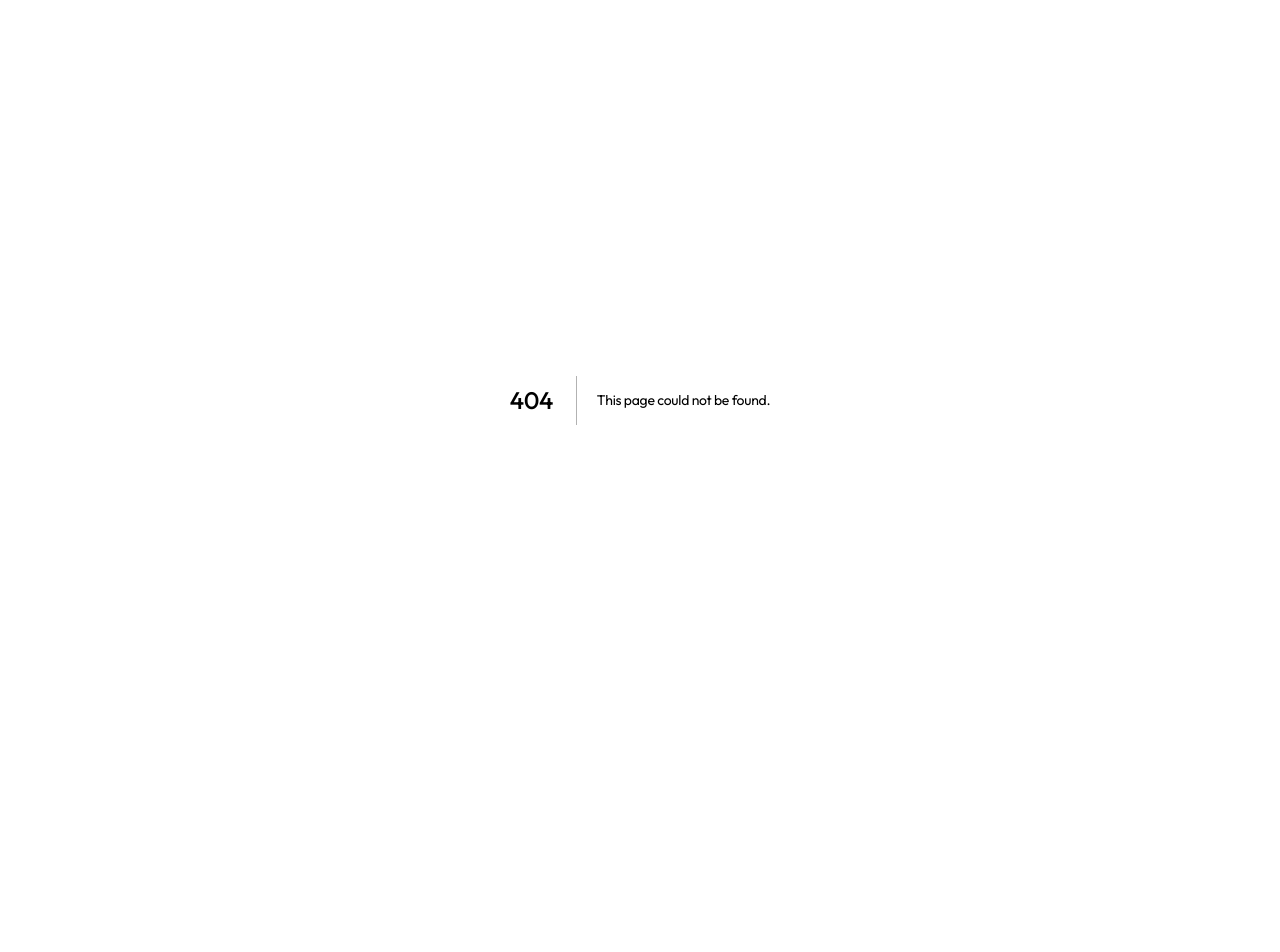
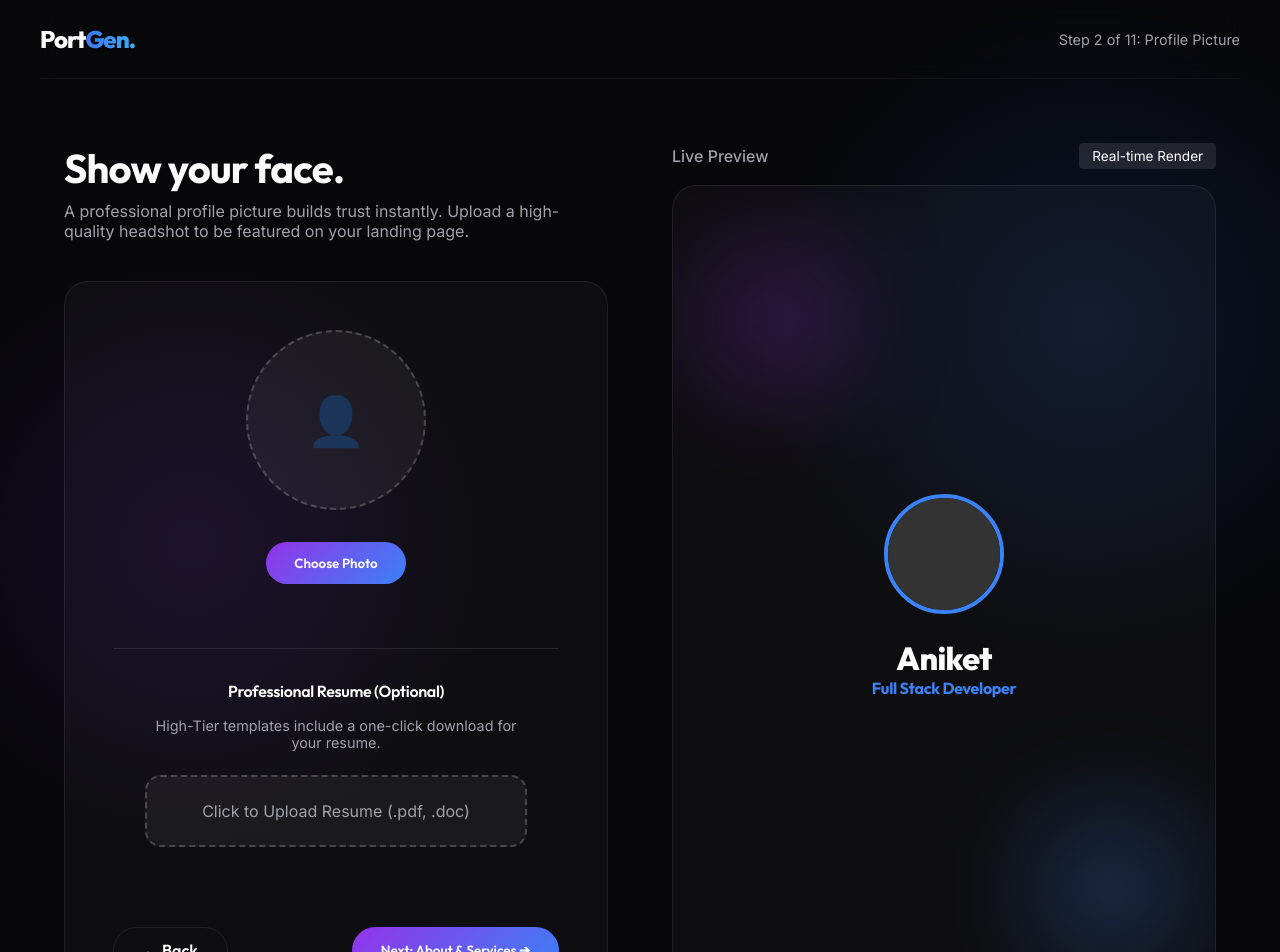
Before and after one commit to WhyNotNarayan/Portfolio-Generator, a Next.js app: page /wizard/step-profile in a window 1280 px wide. Before the commit this address had no page. Shown: the top 952 px of the page. Before the commit the page ends 800 px from the top, so only its background shows below. Built offline with nearby package versions, Linux system fonts and the light colour scheme.

Commit message:
feat: implement profile image upload wizard step, Razorpay payment integration, and basic template component

```diff
--- /dev/null
+++ b/src/app/wizard/step-profile/page.tsx
@@ -0,0 +1,161 @@
+"use client";
+
+import { useState } from "react";
+import Link from "next/link";
+import { usePortfolioStore } from "@/lib/store";
+import { useRouter } from "next/navigation";
+import "../../../app/globals.css";
+
+export default function WizardProfileImage() {
+  const { data, updateData } = usePortfolioStore();
+  const [preview, setPreview] = useState<string | null>(data.profileImage);
+  const router = useRouter();
+
+  const handleImageChange = (e: React.ChangeEvent<HTMLInputElement>) => {
+    const file = e.target.files?.[0];
+    if (file) {
+      const reader = new FileReader();
+      reader.onloadend = () => {
+        const result = reader.result as string;
+        setPreview(result);
+        updateData({ profileImage: result });
+      };
+      reader.readAsDataURL(file);
+    }
+  };
+
+  const handleNext = () => {
+    router.push("/wizard/step-3");
+  };
+
+  return (
+    <>
+      <header className="container nav-header">
+        <Link href="/" className="logo cursor-pointer">
+          Port<span className="text-gradient">Gen.</span>
+        </Link>
+        <div style={{ color: 'var(--text-muted)', fontSize: '0.9rem' }}>
+          Step 2 of 11: Profile Picture
+        </div>
+      </header>
+
+      <main className="container" style={{ paddingTop: '4rem', paddingBottom: '4rem', display: 'flex', gap: '4rem' }}>
+        {/* Left Side: The Wizard Form */}
+        <div style={{ flex: 1 }} className="animate-fade-in">
+          <h2 style={{ fontSize: '2.5rem', marginBottom: '0.5rem' }}>Show your face.</h2>
+          <p style={{ color: 'var(--text-muted)', marginBottom: '2.5rem' }}>
+            A professional profile picture builds trust instantly. Upload a high-quality headshot to be featured on your landing page.
+          </p>
+
+          <div className="glass-card" style={{ textAlign: 'center', padding: '3rem' }}>
+            <div
+              style={{
+                width: '180px', height: '180px', borderRadius: '50%', margin: '0 auto 2rem',
+                border: '2px dashed rgba(255,255,255,0.2)', overflow: 'hidden',
+                display: 'flex', alignItems: 'center', justifyContent: 'center',
+                background: 'rgba(255,255,255,0.05)', position: 'relative'
+              }}
+            >
+              {preview ? (
+                <img src={preview} alt="Profile Preview" style={{ width: '100%', height: '100%', objectFit: 'cover' }} />
+              ) : (
+                <span style={{ fontSize: '3rem', opacity: 0.3 }}>👤</span>
+              )}
+              <input
+                type="file"
+                accept="image/*"
+                onChange={handleImageChange}
+                style={{ position: 'absolute', top: 0, left: 0, width: '100%', height: '100%', opacity: 0, cursor: 'pointer' }}
+              />
+            </div>
+
+            <div className="input-group">
+              <div style={{ marginTop: '2rem', display: 'flex', gap: '1rem', justifyContent: 'center' }}>
+                <button
+                  onClick={() => document.getElementById('profile-upload')?.click()}
+                  className="btn btn-gradient"
+                >
+                  Choose Photo
+                </button>
+              </div>
+            </div>
+
+            <div style={{ marginTop: '4rem', padding: '2rem', borderTop: '1px solid rgba(255,255,255,0.1)' }}>
+              <h4 style={{ marginBottom: '1rem', fontWeight: 600 }}>Professional Resume (Optional)</h4>
+              <p style={{ fontSize: '0.9rem', color: 'var(--text-muted)', marginBottom: '1.5rem' }}>
+                High-Tier templates include a one-click download for your resume.
+              </p>
+
+              <input
+                type="file"
+                id="resume-upload"
+                hidden
+                accept=".pdf,.doc,.docx,image/*"
+                onChange={(e) => {
+                  const file = e.target.files?.[0];
+                  if (file) {
+                    const reader = new FileReader();
+                    reader.onloadend = () => {
+                      updateData({ resumeUrl: reader.result as string });
+                    };
+                    reader.readAsDataURL(file);
+                  }
+                }}
+              />
+
+              <div
+                onClick={() => document.getElementById('resume-upload')?.click()}
+                style={{
+                  padding: '1.5rem', background: data.resumeUrl ? 'rgba(34, 197, 94, 0.1)' : 'rgba(255,255,255,0.05)',
+                  border: data.resumeUrl ? '2px solid #22c55e' : '2px dashed rgba(255,255,255,0.2)',
+                  borderRadius: '16px', cursor: 'pointer', transition: 'all 0.3s'
+                }}
+              >
+                {data.resumeUrl ? (
+                  <div style={{ color: '#22c55e', fontWeight: 700 }}>✓ Resume Uploaded Successfully</div>
+                ) : (
+                  <div style={{ color: 'var(--text-muted)' }}>Click to Upload Resume (.pdf, .doc)</div>
+                )}
+              </div>
+            </div>
+
+            <div style={{ display: 'flex', justifyContent: 'space-between', marginTop: '3rem' }}>
+              <Link href="/signup" className="btn btn-secondary">← Back</Link>
+              <button onClick={handleNext} className="btn btn-gradient">Next: About & Services ➔</button>
+            </div>
+          </div>
+        </div>
+
+        {/* Right Side: Live Preview */}
+        <div style={{ flex: 1, display: 'flex', flexDirection: 'column' }} className="animate-fade-in">
+          <div style={{ marginBottom: '1rem', display: 'flex', justifyContent: 'space-between', alignItems: 'center' }}>
+            <span style={{ color: 'var(--text-muted)', fontWeight: 500 }}>Live Preview</span>
+            <span style={{ fontSize: '0.85rem', background: 'rgba(255,255,255,0.1)', padding: '0.3rem 0.8rem', borderRadius: '4px' }}>Real-time Render</span>
+          </div>
+
+          <div className="glass-card" style={{ flex: 1, display: 'flex', alignItems: 'center', justifyContent: 'center', position: 'relative', overflow: 'hidden' }}>
+            <div style={{ position: 'absolute', top: '10%', left: '10%', width: '100px', height: '100px', background: 'var(--accent-purple)', filter: 'blur(60px)', opacity: 0.5 }}></div>
+            <div style={{ position: 'absolute', bottom: '10%', right: '10%', width: '100px', height: '100px', background: 'var(--accent-blue)', filter: 'blur(60px)', opacity: 0.5 }}></div>
+
+            <div style={{ textAlign: 'center', zIndex: 10 }}>
+              <div
+                style={{
+                  width: '120px', height: '120px', borderRadius: '50%', margin: '0 auto 1.5rem',
+                  border: '4px solid var(--accent-blue)', overflow: 'hidden'
+                }}
+              >
+                {preview ? (
+                  <img src={preview} alt="Hero Avatar" style={{ width: '100%', height: '100%', objectFit: 'cover' }} />
+                ) : (
+                  <div style={{ background: '#333', width: '100%', height: '100%' }}></div>
+                )}
+              </div>
+              <h1 style={{ fontSize: '2rem', fontWeight: 800 }}>Aniket</h1>
+              <h2 style={{ fontSize: '1rem', color: 'var(--accent-blue)', marginBottom: '1rem' }}>Full Stack Developer</h2>
+            </div>
+          </div>
+        </div>
+      </main>
+    </>
+  );
+}
```
